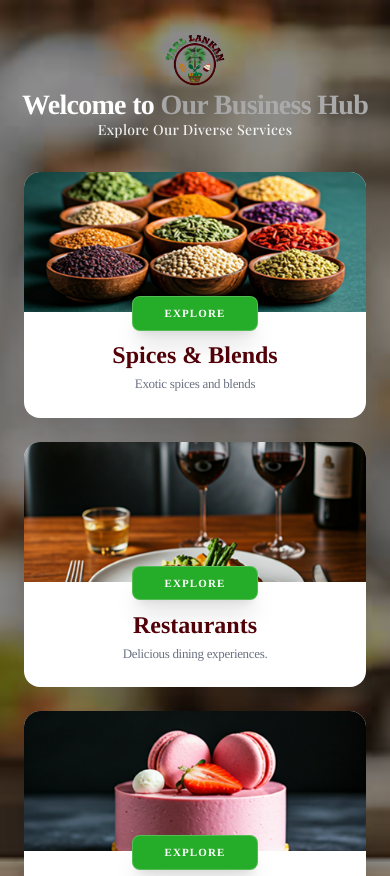
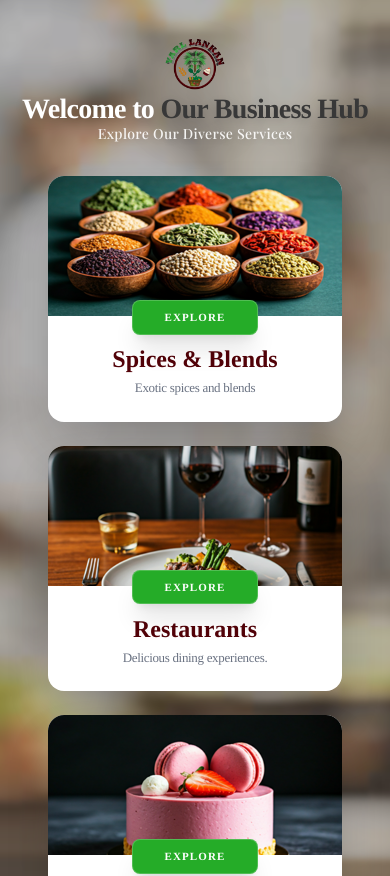
Before and after one commit to AvishkaInduwara-vinasai/Yarl-Lankan, a Next.js app: page / in a window 390 px wide. Shown: the top 876 px of the page. Built offline with nearby package versions, Linux system fonts and the light colour scheme; a web font is replaced by a local one.

Commit message:
update Main page layout responsiveness and integrate animation on loading

```diff
--- a/src/app/page.tsx
+++ b/src/app/page.tsx
@@ -1,6 +1,6 @@
 "use client";
 
-import React from 'react';
+import React, { useState, useEffect } from 'react';
 import Image from 'next/image';
 import Link from 'next/link';
 import { Great_Vibes } from 'next/font/google';
@@ -12,6 +12,15 @@ const greatVibes = Great_Vibes({
 });
 
 const BusinessHub = () => {
+  const [isLoading, setIsLoading] = useState(true);
+
+  useEffect(() => {
+    const timer = setTimeout(() => {
+      setIsLoading(false);
+    }, 800);
+    return () => clearTimeout(timer);
+  }, []);
+
   const services = [
     { title: "Spices & Blends", description: "Exotic spices and blends", image: "/spices-card.png", link: "/spices", comingSoon: false },
     { title: "Restaurants", description: "Delicious dining experiences.", image: "/restaurant-card.png", link: "/restaurants", comingSoon: false },
@@ -19,15 +28,54 @@ const BusinessHub = () => {
     { title: "Grocery Store", description: "Daily essentials and fresh produce", image: "/grocery-card.png", link: "/grocery", comingSoon: true },
   ];
 
+  if (isLoading) {
+    return (
+      <div className="fixed inset-0 bg-white flex items-center justify-center z-50">
+        <div className="text-center">
+          <h1 className="text-3xl font-bold font-playfair mb-4">
+            <span className="text-green-600">YARL</span>{" "}
+            <span className="text-red-800">LANKAN</span>
+          </h1>
+
+          <div className="flex justify-center space-x-1">
+            <div className="w-2 h-2 bg-amber-800 rounded-full animate-bounce"></div>
+            <div className="w-2 h-2 bg-yellow-700 rounded-full animate-bounce" style={{animationDelay: '0.1s'}}></div>
+            <div className="w-2 h-2 bg-orange-700 rounded-full animate-bounce" style={{animationDelay: '0.2s'}}></div>
+          </div>
+        </div>
+      </div>
+    );
+  }
+
   return (
-    <main className="relative min-h-screen w-full flex flex-col items-center overflow-x-hidden bg-cover bg-center bg-no-repeat"
-          style={{ backgroundImage: "linear-gradient(rgba(0,0,0,0.45), rgba(0,0,0,0.45)), url('/bg-supermarket.jpg')" }}>
+    <main className="relative min-h-screen w-full flex flex-col items-center overflow-x-hidden pt-2 md:pt-10 pb-12 px-6"
+          style={{ animation: "fadeIn 0.6s ease-out" }}>
 
-      {/* 1. LOGO SECTION */}
+      {/* ---------------------------------------------------------
+          1. NEW BRIGHT & BLURRED BACKGROUND LAYER
+          (මෙතනින් බැක්ග්‍රවුන්ඩ් එක optimize කරලා ලස්සනට පෙන්වනවා)
+      --------------------------------------------------------- */}
+      <div className="absolute inset-0 z-0 overflow-hidden">
+        <Image
+          src="/bg-supermarket.jpg"
+          alt="Background"
+          fill
+          className="object-cover blur-[2px] scale-110 opacity-80"
+          priority
+        />
+        {/* අකුරු වල contrast එක තියාගන්න හරිම ලා කළු ලේයර් එකක් */}
+        <div className="absolute inset-0 bg-black/30" />
+      </div>
+
+      {/* 2. LOGO SECTION */}
       <div className="relative flex justify-center items-center
-          -mt-5 -mb-14
-          md:-mt-5 md:-mb-18
-          lg:-mt-5 lg:-mb-18">
+          -mt-6 -mb-14
+          md:-mt-15 md:-mb-18
+          lg:-mt-15 lg:-mb-18"
+          style={{
+            opacity: 0,
+            animation: "slideDown 0.6s ease-out 0.2s forwards"
+          }}>
         <Image
           src="/logo.png"
           alt="Yarl Lankan Logo"
@@ -40,21 +88,30 @@ const BusinessHub = () => {
         />
       </div>
 
-      {/* 2. HEADING SECTION */}
-      <div className="text-center px-2 mb-8 md:mb-12">
+      {/* 3. HEADING SECTION */}
+      <div className="text-center px-2 mb-8 md:mb-12"
+           style={{
+             opacity: 0,
+             animation: "slideUp 0.6s ease-out 0.4s forwards"
+           }}>
         <h1 className="text-white font-bold font-playfair tracking-tight -mb-1.5
-                       text-[28px] md:text-5xl lg:text-6xl whitespace-nowrap md:whitespace-normal">
-          Welcome to <span className="text-[#aaa]">Our Business Hub</span>
+                       text-[28px] md:text-5xl lg:text-6xl whitespace-nowrap md:whitespace-normal drop-shadow-lg">
+          Welcome to <span className="text-yarl-gray">Our Business Hub</span>
         </h1>
-        <p className="text-white font-medium tracking-wide opacity-90 font-serif text-sm md:text-xl">
+        <p className="text-white font-medium tracking-wide opacity-90 font-serif text-sm md:text-xl drop-shadow-md">
           Explore Our Diverse Services
         </p>
       </div>
 
-      {/* 3. SERVICES GRID */}
+      {/* 4. SERVICES GRID */}
       <div className="max-w-[950px] w-full grid grid-cols-1 md:grid-cols-2 gap-6 md:gap-8 px-6 pb-12">
         {services.map((service, index) => (
-          <div key={index} className="group relative bg-white rounded-2xl shadow-2xl transition-all duration-300 hover:scale-[1.02]">
+          <div key={index}
+               className="group relative bg-white rounded-2xl shadow-2xl transition-all duration-300 hover:scale-[1.02]"
+               style={{
+                 opacity: 0,
+                 animation: `slideUp 0.6s ease-out ${0.6 + index * 0.1}s forwards`
+               }}>
 
             {/* Image Area */}
             <div className="relative h-36 sm:h-40 md:h-56 w-full rounded-t-2xl overflow-hidden border-b-4 border-white">
@@ -85,7 +142,7 @@ const BusinessHub = () => {
                 </Link>
               </div>
 
-              {/* Text Details - Topics now use Playfair Display & Sizes increased for Mobile */}
+              {/* Text Details */}
               <h2 className="text-yarl-maroon text-2xl md:text-3xl font-bold font-playfair leading-tight mb-1">
                 {service.title}
               </h2>
@@ -96,6 +153,25 @@ const BusinessHub = () => {
           </div>
         ))}
       </div>
+
+      <style dangerouslySetInnerHTML={{
+        __html: `
+          @keyframes fadeIn {
+            from { opacity: 0; }
+            to { opacity: 1; }
+          }
+
+          @keyframes slideDown {
+            from { opacity: 0; transform: translateY(-20px); }
+            to { opacity: 1; transform: translateY(0); }
+          }
+
+          @keyframes slideUp {
+            from { opacity: 0; transform: translateY(20px); }
+            to { opacity: 1; transform: translateY(0); }
+          }
+        `
+      }} />
     </main>
   );
 };
```
